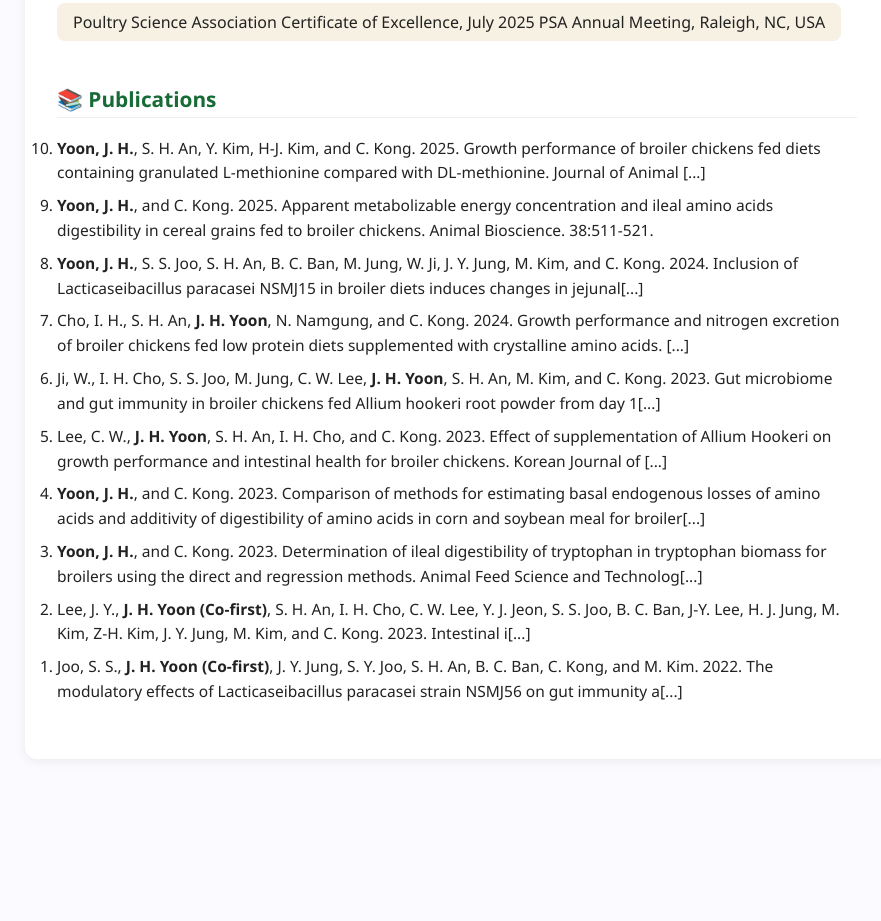
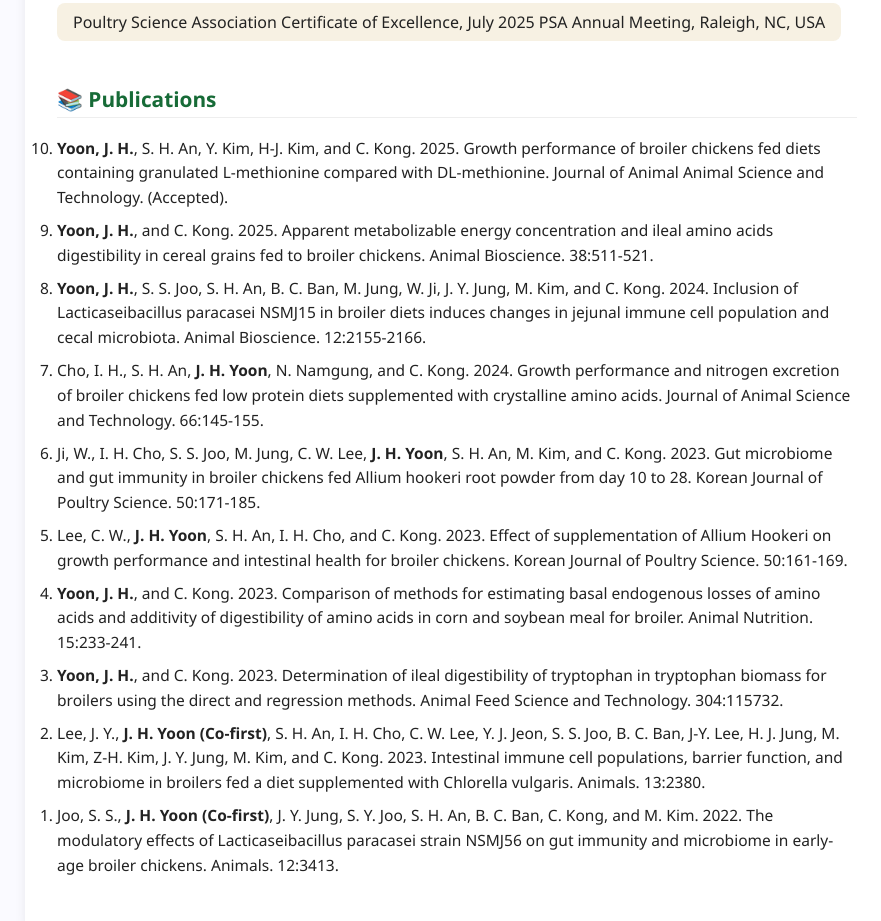
Before and after one commit to junehyeokyoon/June, a plain HTML site: page index.html in a window 1280 px wide. Shown: the part 707-1628 px from the top of the page, without its empty margins (183-1064 px from the left). Before the commit the page ends 1498 px from the top, so only its background shows below. Drawn offline with Linux system fonts and the light colour scheme.

Commit message:
Update index.html

```diff
--- a/index.html
+++ b/index.html
@@ -73,6 +73,7 @@
   <main>
     <h1>🐔 June Hyeok Yoon</h1>
     <div><strong>Ph.D. Student in Broiler Nutrition</strong></div>
+
     <div>Department of Poultry Science, University of Georgia</div>
     <div class="contact">
       📧 <a href="mailto:junehyeokyoon@uga.edu">junehyeokyoon@uga.edu</a>
@@ -85,9 +86,11 @@
       <li><strong>Ph.D. in Poultry Science</strong><br>
         University of Georgia, Athens, GA, USA, Aug 2024 – Present
       </li>
+
       <li><strong>M.Sc. in Animal Science</strong><br>
         Kyungpook National University, Sangju, South Korea, Feb 2024
       </li>
+
       <li><strong>B.Sc. in Animal Science and Technology (Minor in Chemistry)</strong><br>
         Konkuk University, Seoul, South Korea, Feb 2022
       </li>
@@ -104,16 +107,16 @@
     </div>
     <h2>📚 Publications</h2>
     <ol class="pub-list" reversed>
-      <li><strong>Yoon, J. H.</strong>, S. H. An, Y. Kim, H-J. Kim, and C. Kong. 2025. Growth performance of broiler chickens fed diets containing granulated L-methionine compared with DL-methionine. Journal of Animal [...]</li>
+      <li><strong>Yoon, J. H.</strong>, S. H. An, Y. Kim, H-J. Kim, and C. Kong. 2025. Growth performance of broiler chickens fed diets containing granulated L-methionine compared with DL-methionine. Journal of Animal Animal Science and Technology. (Accepted).</li>
       <li><strong>Yoon, J. H.</strong>, and C. Kong. 2025. Apparent metabolizable energy concentration and ileal amino acids digestibility in cereal grains fed to broiler chickens. Animal Bioscience. 38:511-521.</li>
-      <li><strong>Yoon, J. H.</strong>, S. S. Joo, S. H. An, B. C. Ban, M. Jung, W. Ji, J. Y. Jung, M. Kim, and C. Kong. 2024. Inclusion of Lacticaseibacillus paracasei NSMJ15 in broiler diets induces changes in jejunal[...]</li>
-      <li>Cho, I. H., S. H. An, <strong>J. H. Yoon</strong>, N. Namgung, and C. Kong. 2024. Growth performance and nitrogen excretion of broiler chickens fed low protein diets supplemented with crystalline amino acids. [...]</li>
-      <li>Ji, W., I. H. Cho, S. S. Joo, M. Jung, C. W. Lee, <strong>J. H. Yoon</strong>, S. H. An, M. Kim, and C. Kong. 2023. Gut microbiome and gut immunity in broiler chickens fed Allium hookeri root powder from day 1[...]</li>
-      <li>Lee, C. W., <strong>J. H. Yoon</strong>, S. H. An, I. H. Cho, and C. Kong. 2023. Effect of supplementation of Allium Hookeri on growth performance and intestinal health for broiler chickens. Korean Journal of [...]</li>
-      <li><strong>Yoon, J. H.</strong>, and C. Kong. 2023. Comparison of methods for estimating basal endogenous losses of amino acids and additivity of digestibility of amino acids in corn and soybean meal for broiler[...]</li>
-      <li><strong>Yoon, J. H.</strong>, and C. Kong. 2023. Determination of ileal digestibility of tryptophan in tryptophan biomass for broilers using the direct and regression methods. Animal Feed Science and Technolog[...]</li>
-      <li>Lee, J. Y., <strong>J. H. Yoon (Co-first)</strong>, S. H. An, I. H. Cho, C. W. Lee, Y. J. Jeon, S. S. Joo, B. C. Ban, J-Y. Lee, H. J. Jung, M. Kim, Z-H. Kim, J. Y. Jung, M. Kim, and C. Kong. 2023. Intestinal i[...]</li>
-      <li>Joo, S. S., <strong>J. H. Yoon (Co-first)</strong>, J. Y. Jung, S. Y. Joo, S. H. An, B. C. Ban, C. Kong, and M. Kim. 2022. The modulatory effects of Lacticaseibacillus paracasei strain NSMJ56 on gut immunity a[...]</li>
+      <li><strong>Yoon, J. H.</strong>, S. S. Joo, S. H. An, B. C. Ban, M. Jung, W. Ji, J. Y. Jung, M. Kim, and C. Kong. 2024. Inclusion of Lacticaseibacillus paracasei NSMJ15 in broiler diets induces changes in jejunal immune cell population and cecal microbiota. Animal Bioscience. 12:2155-2166.</li>
+      <li>Cho, I. H., S. H. An, <strong>J. H. Yoon</strong>, N. Namgung, and C. Kong. 2024. Growth performance and nitrogen excretion of broiler chickens fed low protein diets supplemented with crystalline amino acids. Journal of Animal Science and Technology. 66:145-155.</li>
+      <li>Ji, W., I. H. Cho, S. S. Joo, M. Jung, C. W. Lee, <strong>J. H. Yoon</strong>, S. H. An, M. Kim, and C. Kong. 2023. Gut microbiome and gut immunity in broiler chickens fed Allium hookeri root powder from day 10 to 28. Korean Journal of Poultry Science. 50:171-185.</li>
+      <li>Lee, C. W., <strong>J. H. Yoon</strong>, S. H. An, I. H. Cho, and C. Kong. 2023. Effect of supplementation of Allium Hookeri on growth performance and intestinal health for broiler chickens. Korean Journal of Poultry Science. 50:161-169.</li>
+      <li><strong>Yoon, J. H.</strong>, and C. Kong. 2023. Comparison of methods for estimating basal endogenous losses of amino acids and additivity of digestibility of amino acids in corn and soybean meal for broiler. Animal Nutrition. 15:233-241.</li>
+      <li><strong>Yoon, J. H.</strong>, and C. Kong. 2023. Determination of ileal digestibility of tryptophan in tryptophan biomass for broilers using the direct and regression methods. Animal Feed Science and Technology. 304:115732.</li>
+      <li>Lee, J. Y., <strong>J. H. Yoon (Co-first)</strong>, S. H. An, I. H. Cho, C. W. Lee, Y. J. Jeon, S. S. Joo, B. C. Ban, J-Y. Lee, H. J. Jung, M. Kim, Z-H. Kim, J. Y. Jung, M. Kim, and C. Kong. 2023. Intestinal immune cell populations, barrier function, and microbiome in broilers fed a diet supplemented with Chlorella vulgaris. Animals. 13:2380.</li>
+      <li>Joo, S. S., <strong>J. H. Yoon (Co-first)</strong>, J. Y. Jung, S. Y. Joo, S. H. An, B. C. Ban, C. Kong, and M. Kim. 2022. The modulatory effects of Lacticaseibacillus paracasei strain NSMJ56 on gut immunity and microbiome in early-age broiler chickens. Animals. 12:3413.</li>
     </ol>
   </main>
 </body>
```
